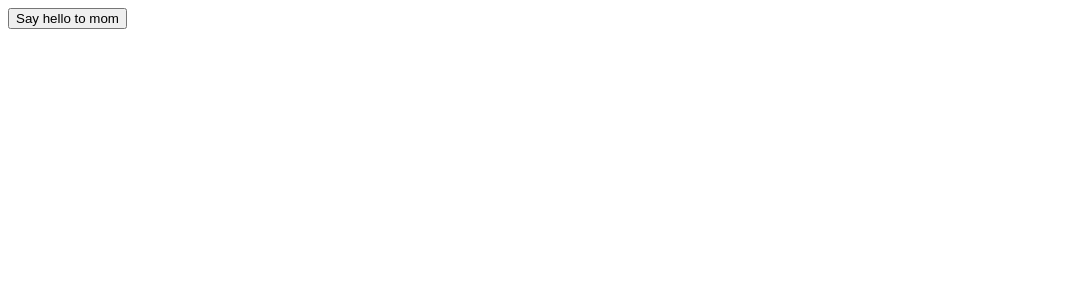
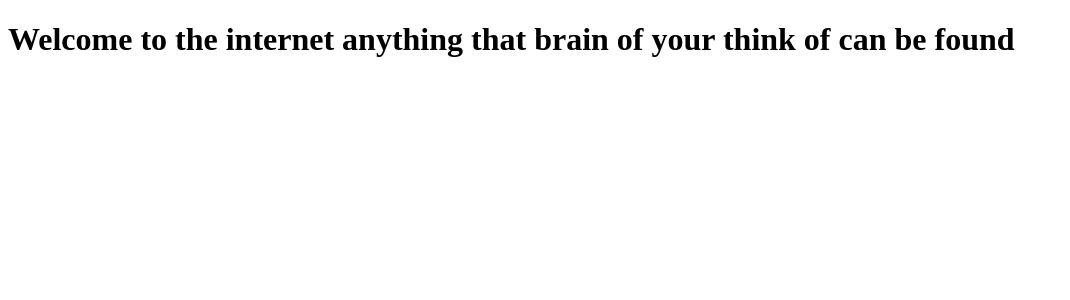
Before and after one commit to Riuqlav/react-18, a React (Create React App) app: page / in a window 1280 px wide. Shown: the top 300 px of the page, without its empty margins (0-1070 px from the left). Built offline with nearby package versions, Linux system fonts and the light colour scheme.

Commit message:
Greeting

```diff
--- a/src/App.js
+++ b/src/App.js
@@ -2,11 +2,12 @@ import React from "react";
 import ClickHandler from "./components/ClickHandler";
 import Message from "./components/Message";
 import PComp from "./components/PComp";
+import UserGreeting from "./components/UserGreeting";
 
 const App = () => {
   return (
     <div>
-      <PComp />
+      <UserGreeting />
     </div>
   );
 };
--- /dev/null
+++ b/src/components/UserGreeting.js
@@ -0,0 +1,15 @@
+import React from "react";
+const isLoggedIn = false;
+
+const UserGreeting = () => {
+  return (
+    <h1>
+      Welcome to the internet{" "}
+      {isLoggedIn
+        ? "have a look around"
+        : "anything that brain of your think of can be found "}{" "}
+    </h1>
+  );
+};
+
+export default UserGreeting;
```
